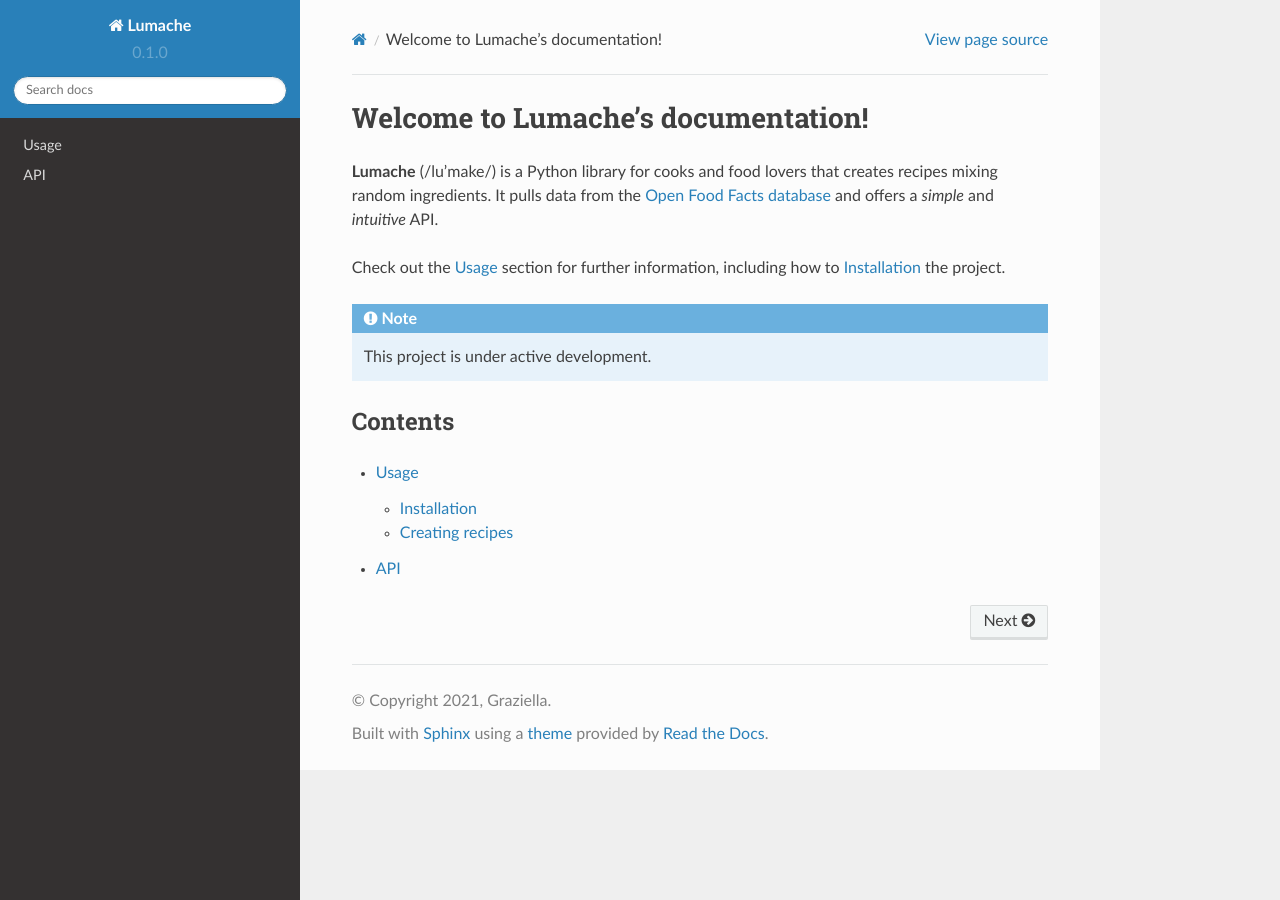
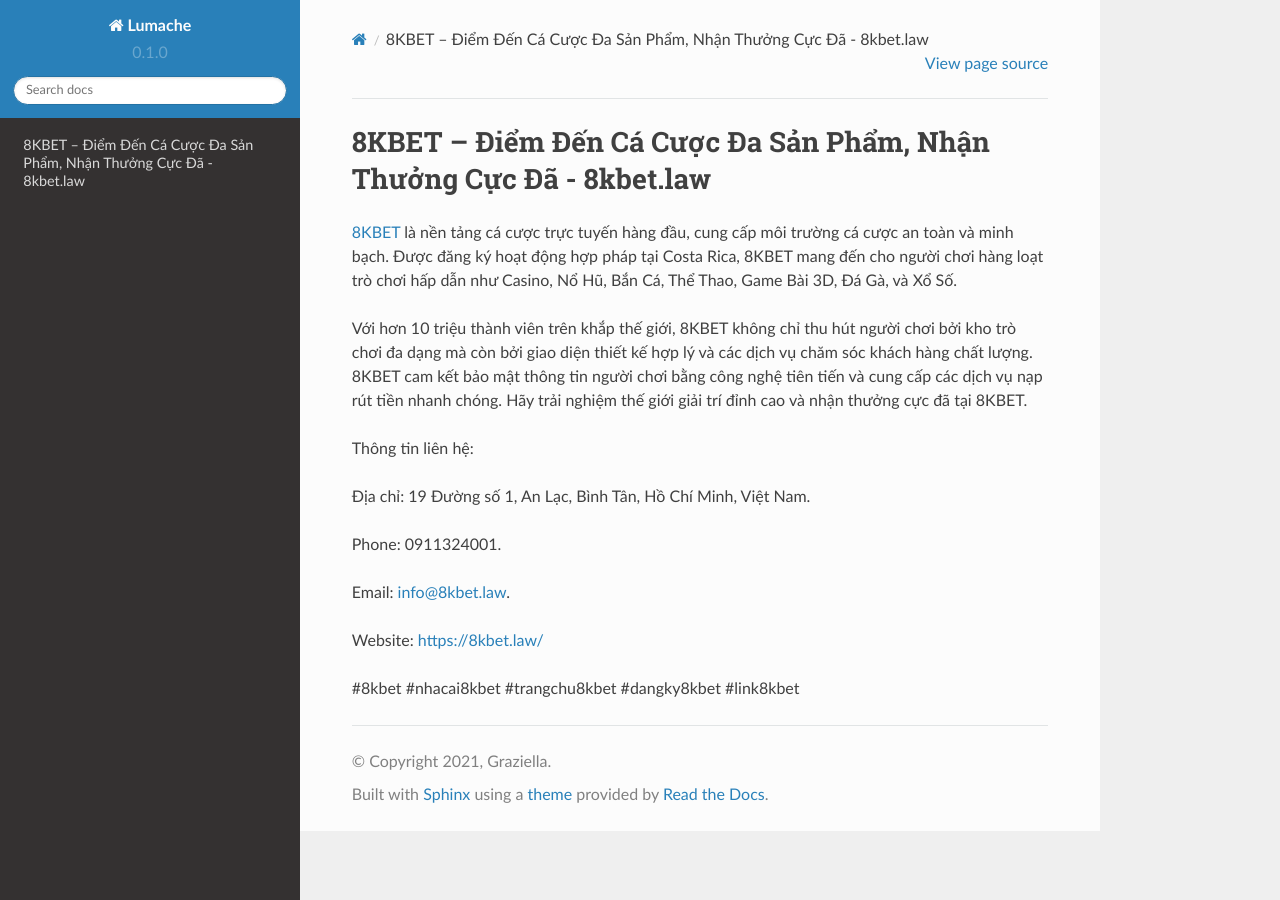
Before and after one commit to iaduphattai904809/8kbetlaw, a Sphinx documentation site: the page built from docs/source/index.rst, in a window 1280 px wide. Built offline with Sphinx 7.4.7 and the Read the Docs theme 2.0.0, drawn with Linux system fonts in a browser that asks for light colours.

Commit message:
Update index.rst

```diff
--- a/docs/source/index.rst
+++ b/docs/source/index.rst
@@ -1,22 +1,18 @@
-Welcome to Lumache's documentation!
+8KBET – Điểm Đến Cá Cược Đa Sản Phẩm, Nhận Thưởng Cực Đã - 8kbet.law
 ===================================
 
-**Lumache** (/lu'make/) is a Python library for cooks and food lovers
-that creates recipes mixing random ingredients.
-It pulls data from the `Open Food Facts database <https://world.openfoodfacts.org/>`_
-and offers a *simple* and *intuitive* API.
+`8KBET <https://8kbet.law/>`_ là nền tảng cá cược trực tuyến hàng đầu, cung cấp môi trường cá cược an toàn và minh bạch. Được đăng ký hoạt động hợp pháp tại Costa Rica, 8KBET mang đến cho người chơi hàng loạt trò chơi hấp dẫn như Casino, Nổ Hũ, Bắn Cá, Thể Thao, Game Bài 3D, Đá Gà, và Xổ Số.
 
-Check out the :doc:`usage` section for further information, including
-how to :ref:`installation` the project.
+Với hơn 10 triệu thành viên trên khắp thế giới, 8KBET không chỉ thu hút người chơi bởi kho trò chơi đa dạng mà còn bởi giao diện thiết kế hợp lý và các dịch vụ chăm sóc khách hàng chất lượng. 8KBET cam kết bảo mật thông tin người chơi bằng công nghệ tiên tiến và cung cấp các dịch vụ nạp rút tiền nhanh chóng. Hãy trải nghiệm thế giới giải trí đỉnh cao và nhận thưởng cực đã tại 8KBET.
 
-.. note::
+Thông tin liên hệ:
 
-   This project is under active development.
+Địa chỉ: 19 Đường số 1, An Lạc, Bình Tân, Hồ Chí Minh, Việt Nam.
 
-Contents
---------
+Phone: 0911324001.
 
-.. toctree::
+Email: info@8kbet.law.
 
-   usage
-   api
+Website: https://8kbet.law/
+
+#8kbet #nhacai8kbet #trangchu8kbet #dangky8kbet #link8kbet
```
